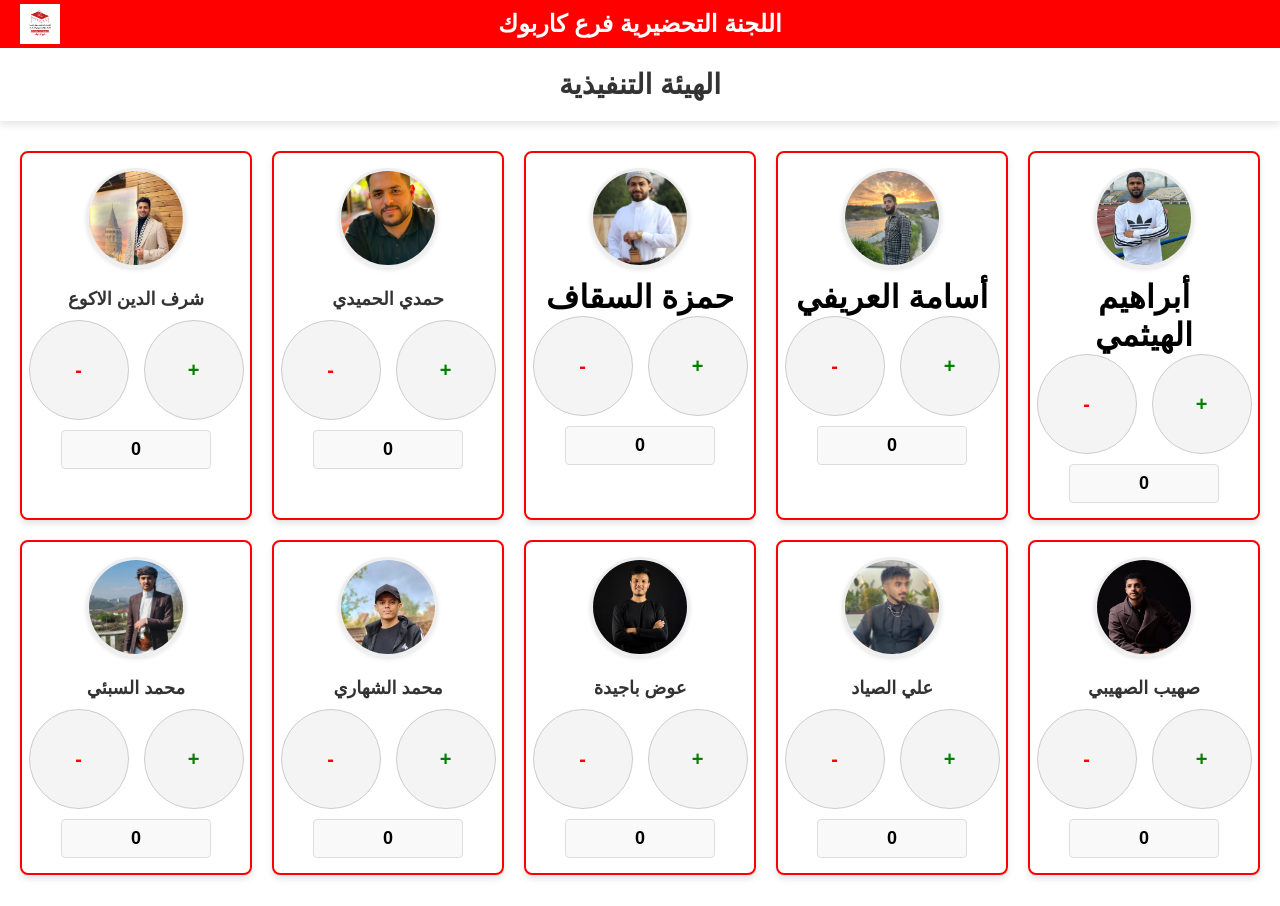
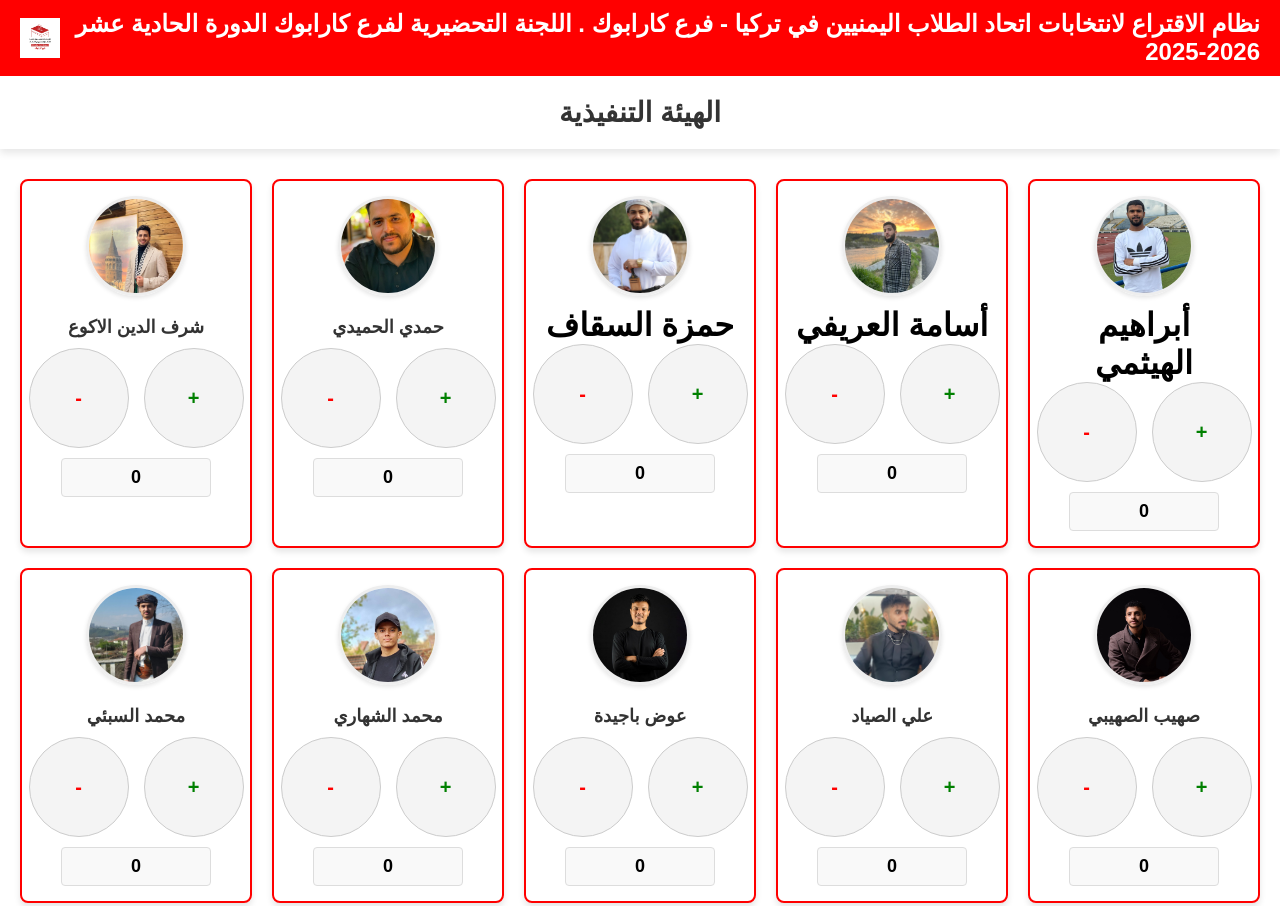
Before and after one commit to Abdulhadi-Omaisan/RRRR, a plain HTML site: page index.html in a window 1280 px wide. Shown: the top 906 px of the page. Drawn offline with Linux system fonts and the light colour scheme.

Commit message:
Update index.html

```diff
--- a/index.html
+++ b/index.html
@@ -141,7 +141,7 @@
 
     <div class="top-bar">
         <img src="15.png" alt="شعار جواء">
-        <h1>اللجنة التحضيرية فرع كاربوك </h1>
+        <h1>نظام الاقتراع لانتخابات اتحاد الطلاب اليمنيين في تركيا - فرع كارابوك . اللجنة التحضيرية لفرع كارابوك الدورة الحادية عشر 2026-2025 </h1>
     </div>
 
     <div class="section-header">
@@ -317,4 +317,5 @@
     </script>
 
 </body>
+
 </html>
```
